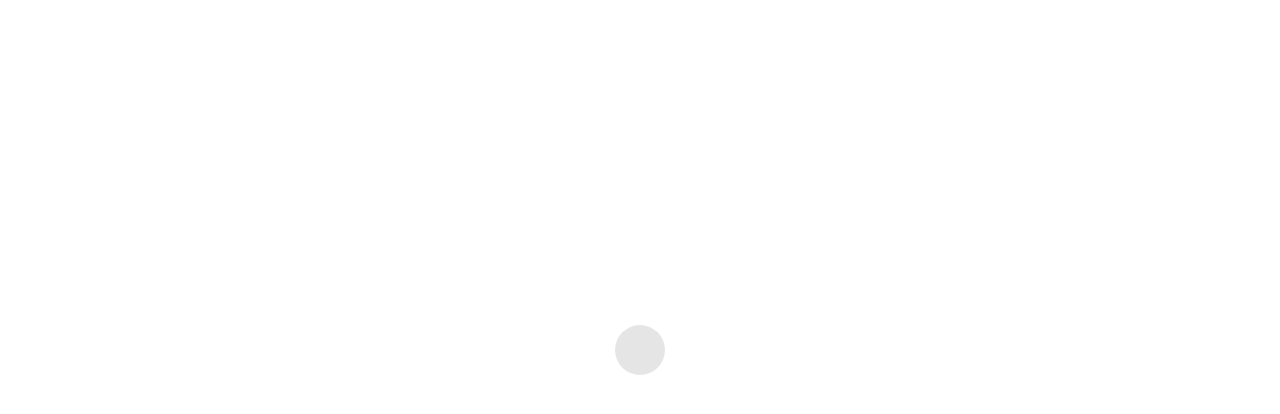
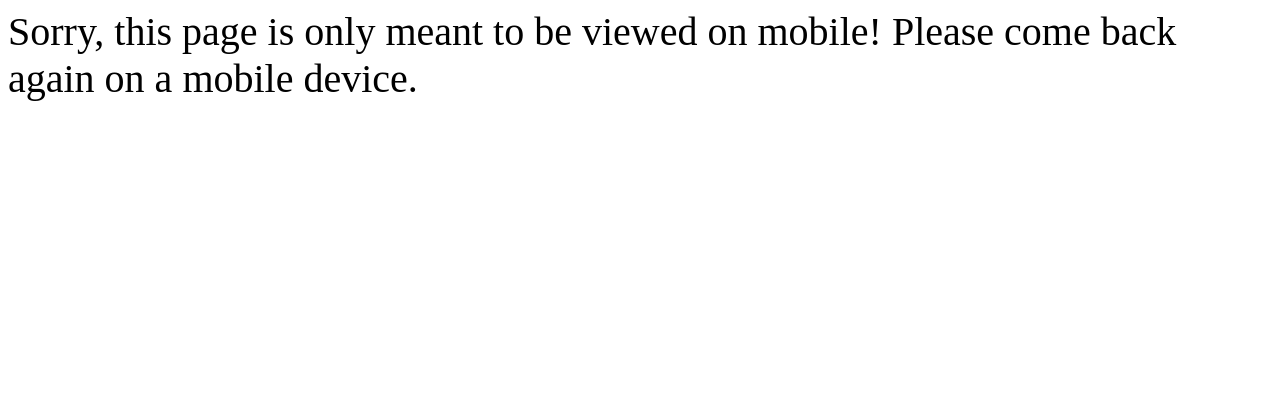
Before and after one commit to MrMicrowaveOven/nav-wheel, a React (Create React App) app: page / in a window 1280 px wide. Shown: the top 414 px of the page. Built offline with nearby package versions, Linux system fonts and the light colour scheme.

Commit message:
Added mobile alert for non-mobile

```diff
--- a/src/App.css
+++ b/src/App.css
@@ -1,3 +1,7 @@
 .App {
   text-align: center;
 }
+
+.non-mobile-alert {
+  font-size: 40px;
+}
--- a/src/App.js
+++ b/src/App.js
@@ -2,12 +2,15 @@ import './App.css';
 import Wheel from './Wheel.js'
 
 function App() {
+  const isMobile = window.innerWidth <= 768;
   return (
-    <div className="App">
-      <Wheel
-        numSpokes={4}
-      />
-    </div>
+    isMobile
+      ? <div className="App">
+          <Wheel
+            numSpokes={4}
+          />
+        </div>
+      : <div className="non-mobile-alert">Sorry, this page is only meant to be viewed on mobile!  Please come back again on a mobile device.</div>
   );
 }
 
```
